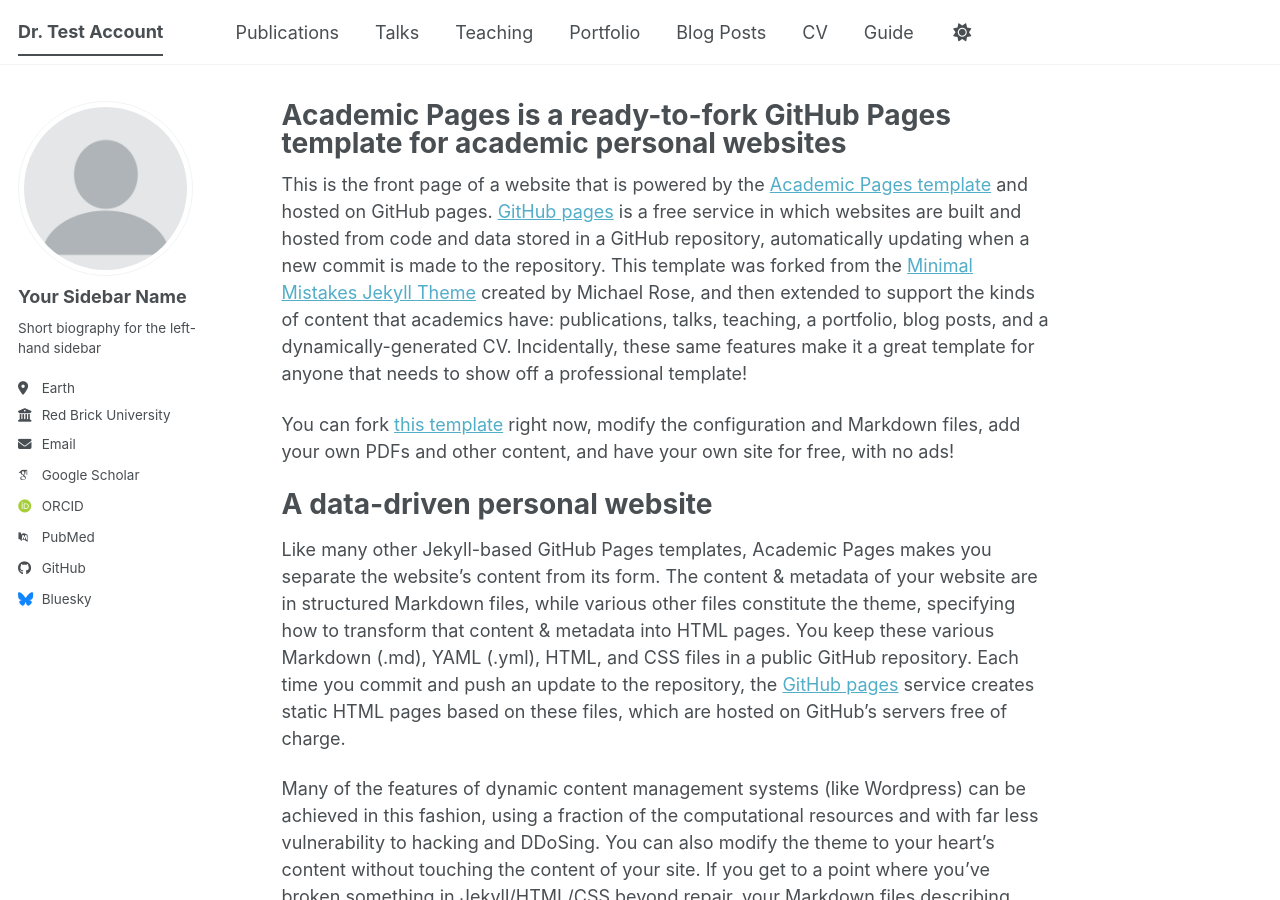
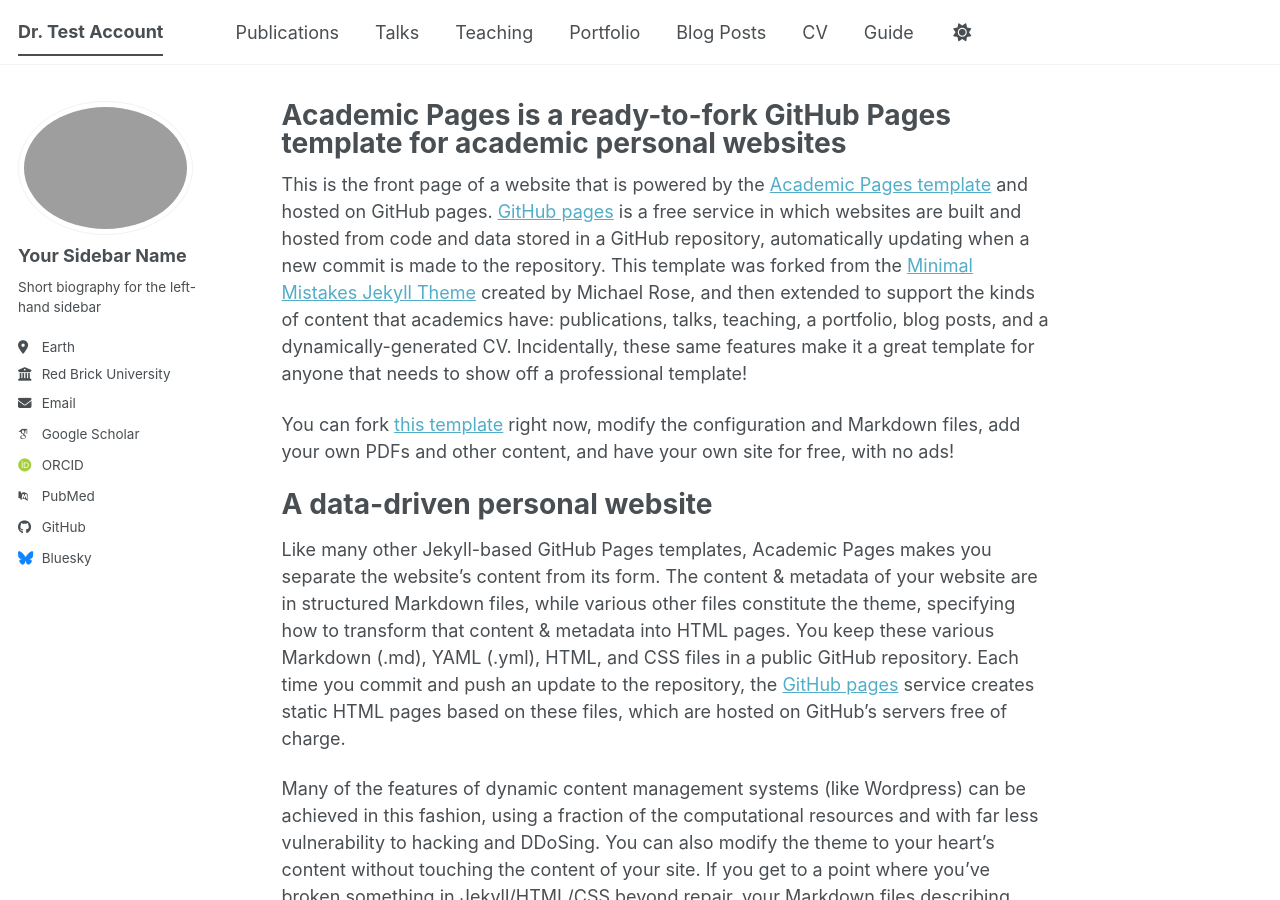
Before and after one commit to hmauricetest/hmauricetest.github.io, a Jekyll site: the page built from _pages/about.md, in a window 1280 px wide and 900 px high. Built offline with Jekyll 4.4.1, drawn with Linux system fonts in a browser that asks for light colours; some web fonts are replaced; a script bundle is joined from its source files by our own code; library files that are not in the unit come from our copies.

Commit message:
Update _config.yml
adding logo

```diff
--- a/_config.yml
+++ b/_config.yml
@@ -23,7 +23,7 @@
 #               Additional customization can be done by editing /_includes/author-profile.html
 author:
   # Biographic information
-  avatar           : "profile.png"
+  avatar           : "bmlogo.jpg"
   name             : "Your Sidebar Name"
   pronouns         : # example: "she/her"
   bio              : "Short biography for the left-hand sidebar"
```
